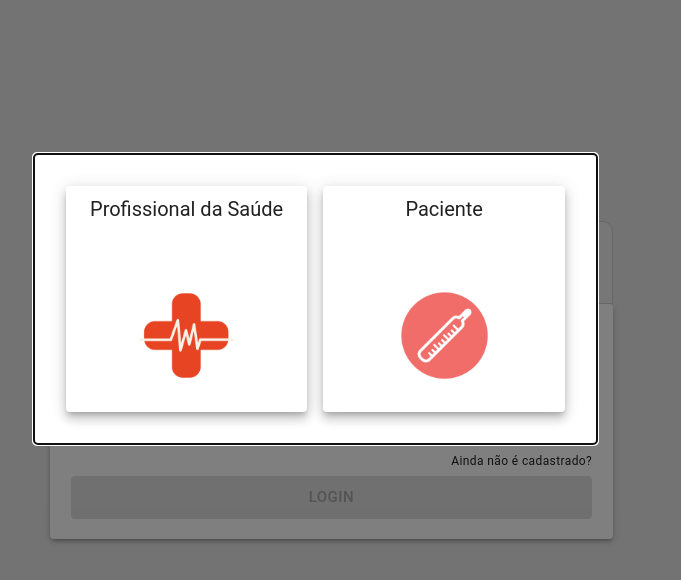
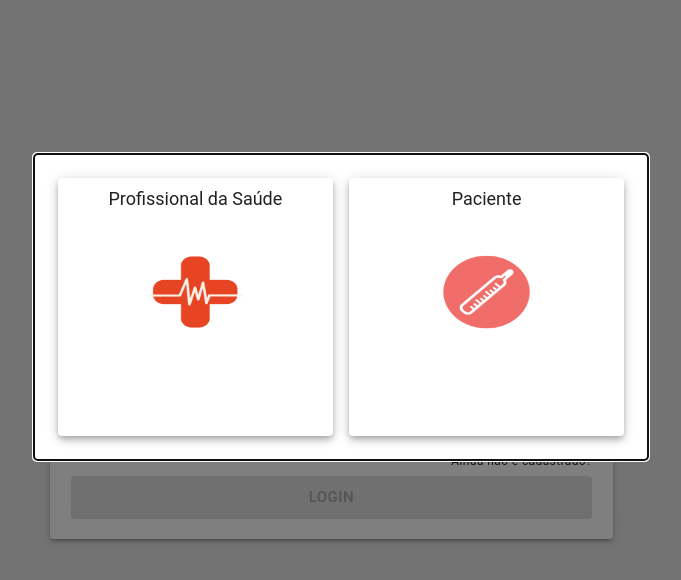
Before and after one commit to galbino/miocardiopediatra-front, a React (Create React App) app: page / in a window 1024 px wide. Both pictures are taken after a click on the element "Ainda não é cadastrado?". Shown: the top 580 px of the page, without its empty margins (171-852 px from the left). Built offline with nearby package versions, Linux system fonts and the light colour scheme.

Commit message:
show password on login screen and modal resolution fixed on signup 1200px+

```diff
--- a/src/components/LoginPage/LoginPage.js
+++ b/src/components/LoginPage/LoginPage.js
@@ -1,5 +1,5 @@
 import React from 'react';
-import { Modal, Paper, Button, TextField, Grid, Typography } from '@material-ui/core';
+import { Modal, Paper, Button, TextField, Grid, Typography, InputAdornment, IconButton } from '@material-ui/core';
 import { Redirect } from 'react-router'
 import { PostData } from '../../utils/requests';
 import Auth from '../../utils/Auth';
@@ -7,6 +7,7 @@ import SnackBar from "../../utils/Snackbar";
 import Logo from "../../components/logo-miocardio.png";
 import Doctor from "../../components/doctor.png";
 import Pacient from "../../components/pacient.png";
+import { MdVisibility, MdVisibilityOff } from "react-icons/md";
 
 class LoginPage extends React.Component {
     constructor(props){
@@ -19,6 +20,7 @@ class LoginPage extends React.Component {
             displayMessage: "",
             statusSnack: false,
             variant: "",
+            showPassword: false,
         }
     }
 
@@ -48,6 +50,10 @@ class LoginPage extends React.Component {
         this.setState({
             [name]: value
         })
+    }
+
+    handleShowPassword = () => {
+        this.setState({ showPassword: !this.state.showPassword })
     }
 
     validateForm = () => {
@@ -87,14 +93,14 @@ class LoginPage extends React.Component {
                 <Modal className="modal" open={openModal} onClose={this.handleModalClose} closeAfterTransition >
                     <Paper className="modal-paper">
 
-                       <Paper name="doctor" className="modal-paper-item" elevation={7} onClick={this.handleRedirectDoctor}>
+                       <Paper name="doctor" className="modal-paper-item" elevation={5} onClick={this.handleRedirectDoctor}>
                             <Typography style={{padding: "0.5em"}} variant="h5" align="center">Profissional da Saúde</Typography>
                             <div className="image-box-modal" onClick={this.handleRedirectDoctor}>
 
                                 <img style={{width: "95px", display: "block", margin: "auto"}} src={Doctor}></img>
                             </div>
                        </Paper>
-                       <Paper id="paciente" className="modal-paper-item" elevation={7} onClick={this.handleRedirectPaciente}>
+                       <Paper id="paciente" className="modal-paper-item" elevation={5} onClick={this.handleRedirectPaciente}>
                             <Typography  style={{padding: "0.5em"}}  variant="h5" align="center">Paciente</Typography>
                             <div className="image-box-modal" onClick={this.handleRedirectPacient}>
                                 <img style={{width: "95px", display: "block", margin: "auto"}} src={Pacient}></img>
@@ -133,9 +139,18 @@ class LoginPage extends React.Component {
                             fullWidth
                             label="Senha"
                             variant="outlined"
-                            type="password"
+                            type={this.state.showPassword ? "text" : "password"}
                             onChange={this.handleChange}
                             onKeyDown={(e) => this.handleKeyPress(e)}
+                            InputProps={{
+                                endAdornment: (
+                                  <InputAdornment position="end">
+                                    <IconButton onClick={this.handleShowPassword}>
+                                      {this.state.showPassword ? <MdVisibilityOff /> : <MdVisibility />}
+                                    </IconButton>
+                                  </InputAdornment>
+                                ),
+                            }}
                         />
                         <Typography
                             gutterBottom
--- a/src/index.css
+++ b/src/index.css
@@ -225,27 +225,21 @@ a {
   .senha, .email {
       margin-bottom: 0.5em !important;
   }
-
-  .modal{
-    width: 55%;
-    margin-top: 15%;
-    margin-left: 20%;
+  .modal-paper-item{
+    height: fit-content;
+  }
+  .image-box-modal {
+    padding: 2em;
+  }
+  .modal-paper-item h5 {
+    font-size: 18px;
+  }
+  .image-box-modal img {
+    width: 50px;
+    height: 80px;
   }
 
-  .modal .modal-paper {
-    height: 35%;
-    padding: 2em;
-    display: flex;
-  }
 
-  .modal .modal-paper .modal-paper-item {
-    height: 100%;
-    width: 100%;
-    margin-right: 16px;
-  }
-  .modal-paper-item h5 {
-    font-size: 20px;
-  }
 }
 
 @media (min-width: 1200px) {
@@ -264,7 +258,16 @@ a {
 
   .signup-box {
       margin: 7% 20%;
-
+  }
+  .image-box-modal {
+    padding: 1.5em;
+  }
+  .image-box-modal img {
+    width: 50px;
+    height: 80px;
   }
 
+
+
+
 }
```
Also changed, not shown: src/components/Controller/Controller.js (+0 -11 lines).
